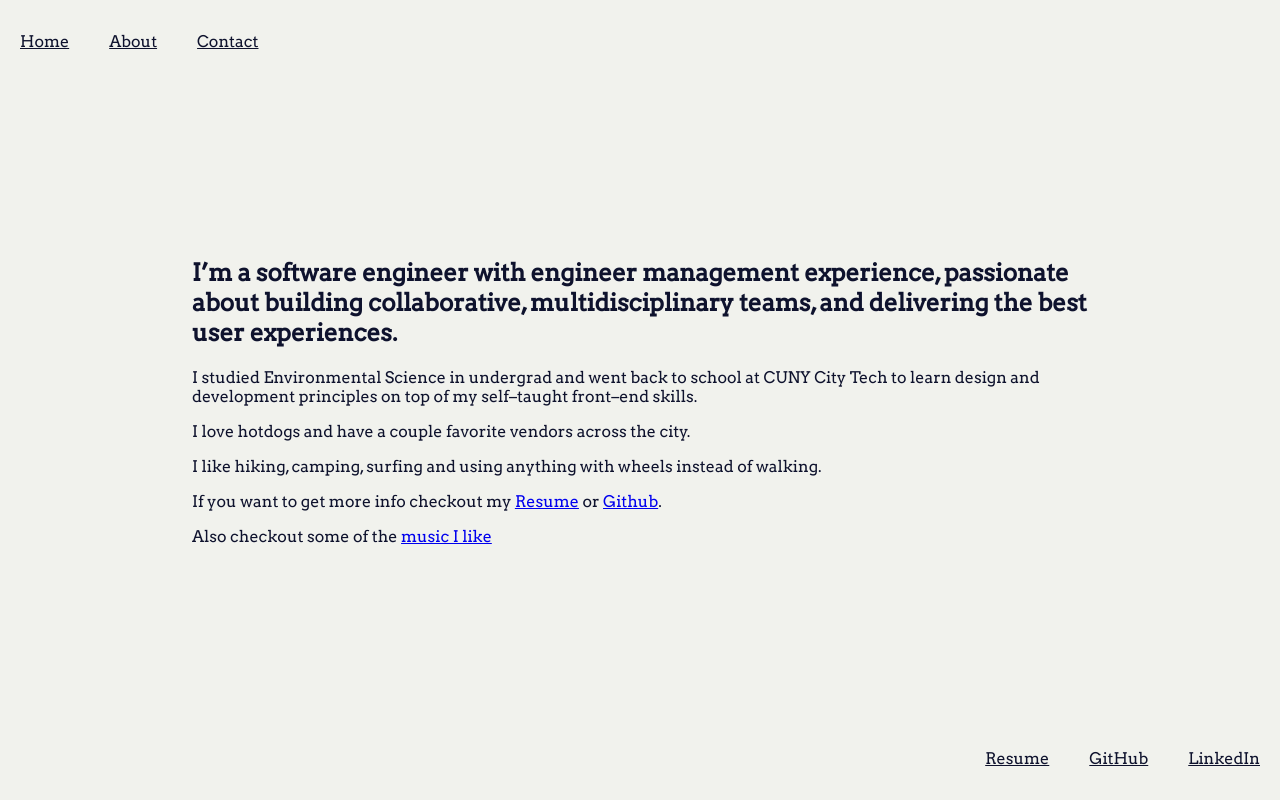
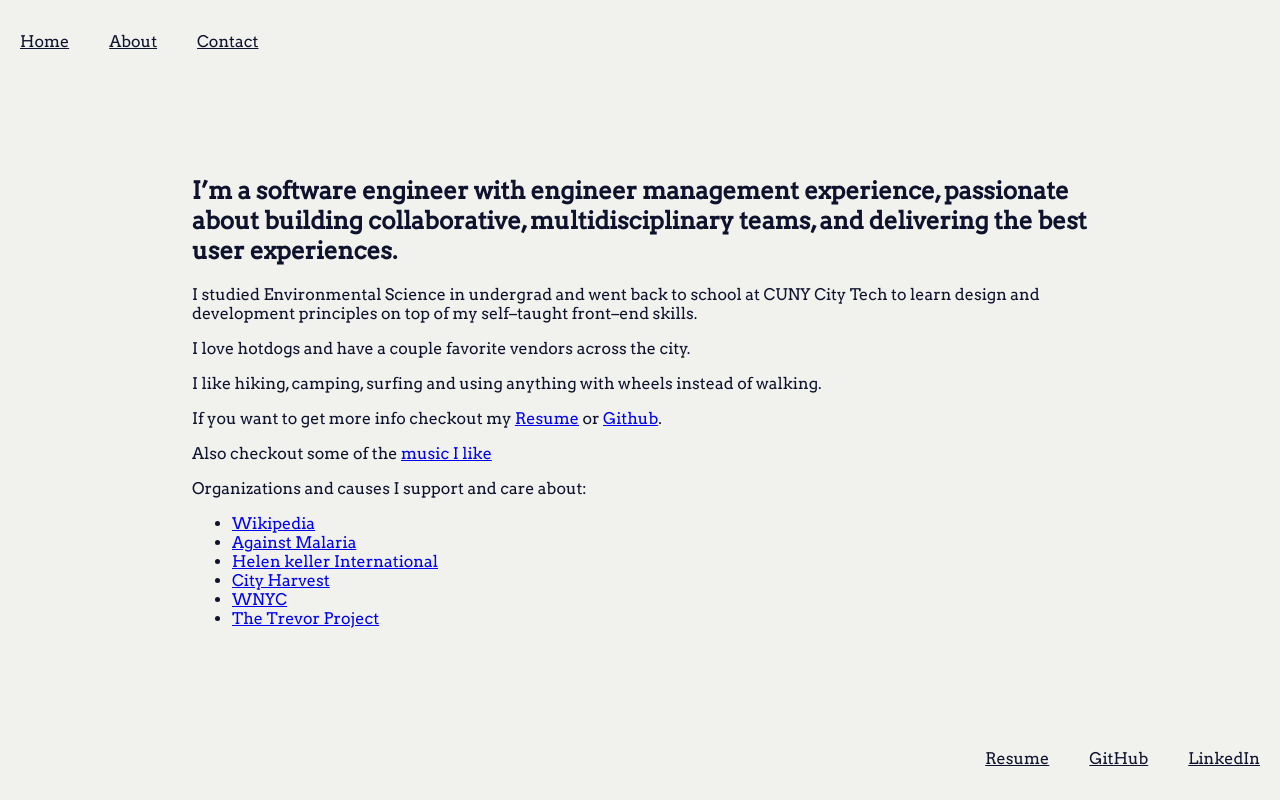
Before and after one commit to erikleon/personal-site, a Next.js app: page /about in a window 1280 px wide. Built offline with nearby package versions, Linux system fonts and the light colour scheme.

Commit message:
links to orgs i support

```diff
--- a/pages/about.tsx
+++ b/pages/about.tsx
@@ -31,6 +31,33 @@ const About: NextPage = () => {
 
         <p>Also checkout some of the <Link href="/playlists">music I like</Link></p>
 
+        <p>Organizations and causes I support and care about:</p>
+        <ul>
+          <li>
+            <a target="_blank" rel="noreferrer" href="https://donate.wikimedia.org/">Wikipedia</a>
+          </li>
+
+          <li>
+            <a target="_blank" rel="noreferrer" href="https://www.againstmalaria.com/Donate.aspx">Against Malaria</a>
+          </li>
+
+          <li>
+            <a target="_blank" rel="noreferrer" href="https://helenkellerintl.org/">Helen keller International</a>
+          </li>
+
+          <li>
+            <a target="_blank" rel="noreferrer" href="https://www.cityharvest.org/">City Harvest</a>
+          </li>
+
+          <li>
+            <a target="_blank" rel="noreferrer" href="https://www.wnyc.org/donate">WNYC</a>
+          </li>
+
+          <li>
+            <a target="_blank" rel="noreferrer" href="https://www.thetrevorproject.org/">The Trevor Project</a>
+          </li>
+        </ul>
+
       </div>
     </div>
   )
```
